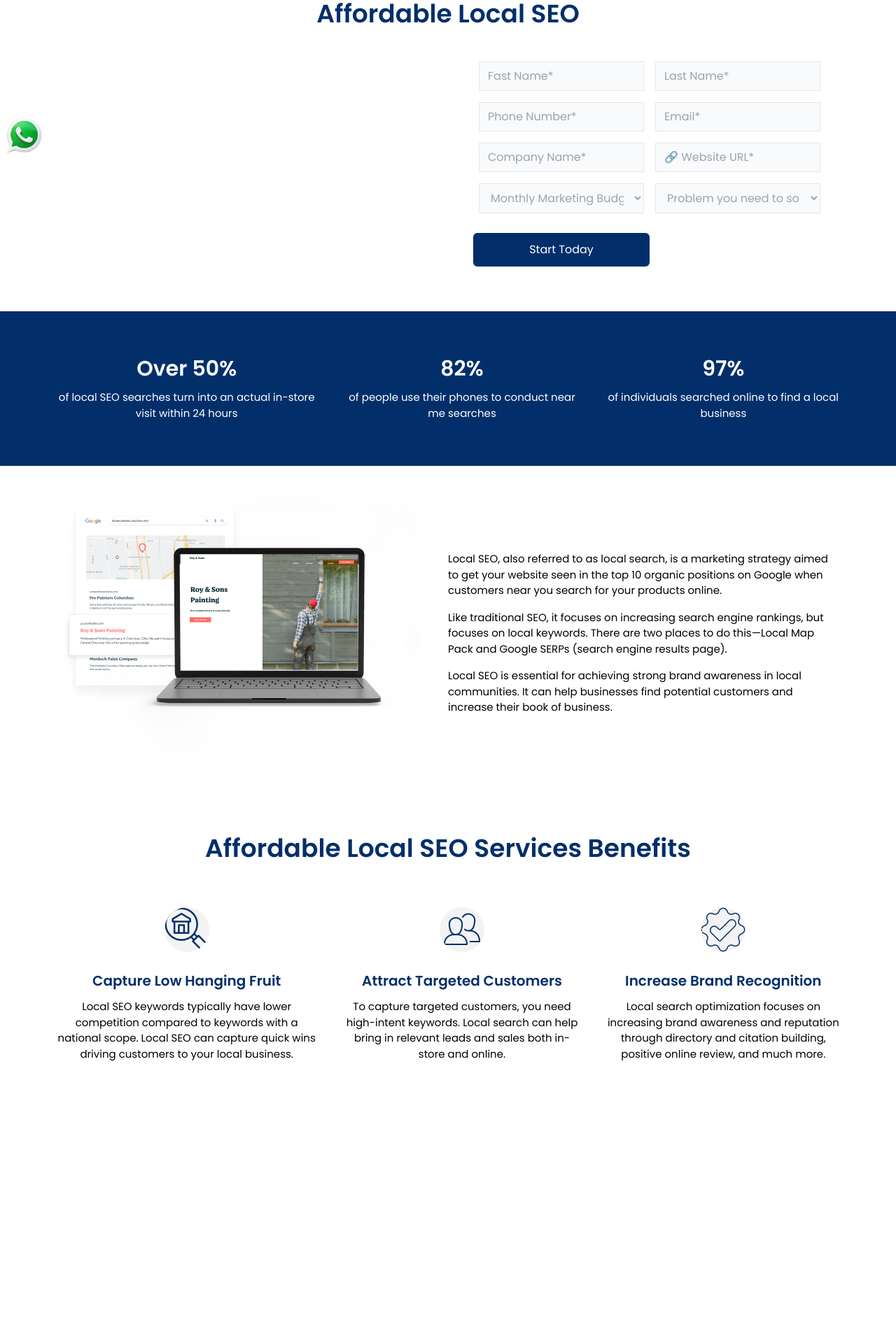
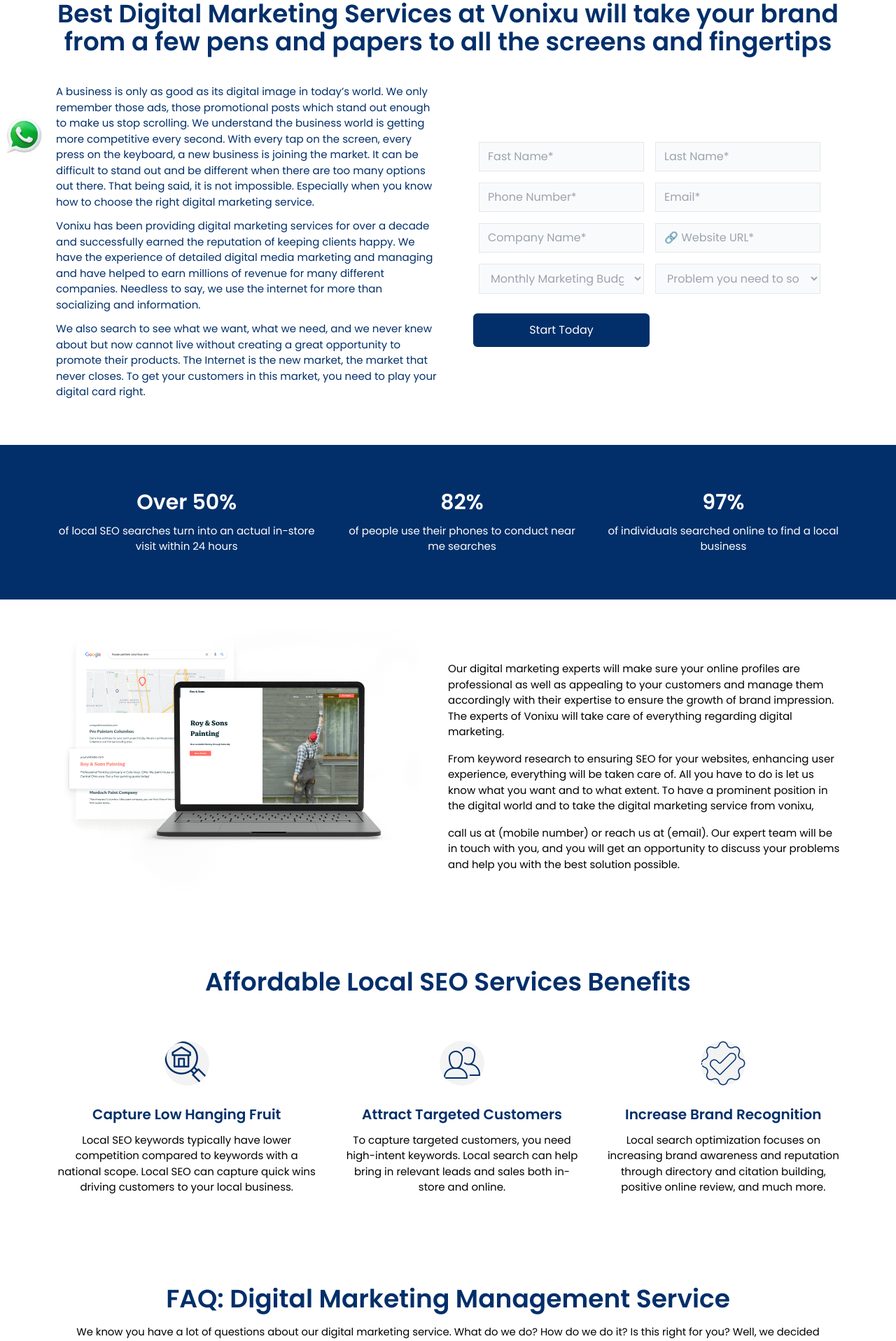
Before and after one commit to alamincoders/vonixu, a Next.js app: page /digitalMarketingService in a window 1280 px wide. Shown: the part 560-2477 px from the top of the page at 70% size. Built offline with nearby package versions, Linux system fonts and the light colour scheme; a small style sheet from the web is missing.

Commit message:
DigitalMarketingService content done

```diff
--- a/components/DigitalMarketing/DigitalMarketingService.jsx
+++ b/components/DigitalMarketing/DigitalMarketingService.jsx
@@ -14,11 +14,19 @@
 const DigitalMarketingService = () => {
   return (
     <>
-      <Banner title="VISER SEO Services: Rank on Search Engine & Drive Organic Traffic to Your Website" />
+      <Banner title="Digital Marketing Services Reach More Clients Online" />
       <SeoFormBanner
-        title="Affordable Local SEO"
-        p="Manta has ranked millions of local businesses in the top 10 of Google for over 20 years with our affordable local SEO services. We help businesses get found by a large local audience to increase both leads and sales. Learn how our local  SEO services can help you find new customers today!"
-        img={bImg}
+        title="Best Digital Marketing Services at Vonixu  will take your brand from a few pens and papers to all the screens and fingertips"
+        p1="A business is only as good as its digital image in today’s world. We only remember those ads, those promotional posts which stand out enough to make us stop scrolling.
+
+We understand the business world is getting more competitive every second. With every tap on the screen, every press on the keyboard, a new business is joining the market. It can be difficult to stand out and be different when there are too many options out there. That being said, it is not impossible. Especially when you know how to choose the right digital marketing service.
+"
+        p2="Vonixu has been providing digital marketing services for over a decade and successfully earned the reputation of keeping clients happy. We have the experience of detailed digital media marketing and managing and have helped to earn millions of revenue for many different companies.
+
+Needless to say, we use the internet for more than socializing and information.
+"
+        p3="We also search to see what we want, what we need, and we never knew about but now cannot live without creating a great opportunity to promote their products. The Internet is the new market, the market that never closes. To get your customers in this market, you need to play your digital card right.
+"
       />
       <OverPercent
         title1="Over 50%"
@@ -30,10 +38,15 @@
       />
       <WhatSEO
         img={seo}
-        title="What is Affordable Local SEO?"
-        p1="Local SEO, also referred to as local search, is a marketing strategy aimed to get your website seen in the top 10 organic positions on Google  when customers near you search for your products online."
-        p2=" Like traditional SEO, it focuses on increasing search engine rankings, but focuses on local keywords. There are two places to do this—Local Map Pack and Google SERPs (search engine results page)."
-        p3=" Local SEO is essential for achieving strong brand awareness in local communities. It can help businesses find potential customers and increase their book of business."
+        p1="Our digital marketing experts will make sure your online profiles are professional as well as appealing to your customers and manage them accordingly with their expertise to ensure the growth of brand impression.
+
+The experts of Vonixu will take care of everything regarding digital marketing.
+"
+        p2="  From keyword research to ensuring SEO for your websites, enhancing user experience, everything will be taken care of. All you have to do is let us know what you want and to what extent.
+
+To have a prominent position in the digital world and to take the digital marketing service from vonixu,
+"
+        p3=" call us at (mobile number)  or reach us at  (email). Our expert team will be in touch with you, and you will get an opportunity to discuss your problems and help you with the best solution possible."
       />
       <SEOBenefits
         title1="Affordable Local SEO Services Benefits "
@@ -45,30 +58,45 @@
         p3=" Local search optimization focuses on increasing brand awareness and reputation through directory and citation building, positive online  review, and much more."
       />{" "}
       <ServiceFAQ
-        que1=""
-        que2=""
-        que3=""
-        que4=""
-        que5=""
-        que6=""
-        que7=""
-        que8=""
-        que9=""
-        que10=""
-        que11=""
-        que12=""
-        ans1=""
-        ans2=""
-        ans3=""
-        ans4=""
-        ans5=""
-        ans6=""
-        ans7=""
-        ans8=""
-        ans9=""
-        ans10=""
-        ans11=""
-        ans12=""
+        title="FAQ: Digital Marketing Management Service"
+        p="We know you have a lot of questions about our digital marketing service. What do we do? How do we do it? Is this right for you? Well, we decided instead of making you wait for our replies, we would keep the answers for all the frequently asked questions ready for you.
+"
+        que1="What is Digital Marketing?"
+        que2="Is Digital Marketing Right for My Business?"
+        que3="How Much Will This Cost Me?"
+        que4="How Is This Service Going to Help My Brand?"
+        que5="What Are the Services Vonixu Provides Under Digital Marketing Services?"
+        que6="How Long Have You Been Providing Digital Marketing and Management Services?"
+        que7="How Often Would You Post?"
+        que8="How Long Will It Take For You to Build Me An Online Reputation?"
+        que9="Do You Only Provide Short-term Services?"
+        que10="What Makes You Different From the Other Digital Marketing Services?"
+        que11="How often does Vonixu provide progress reports?"
+        ans1="Digital marketing is marketing for your online presence. This could be for your website or blog or social media accounts. Many techniques and strategies are followed in digital marketing to get the best outcome from digital marketing. Email marketing, social media marketing, PPC, content marketing are a few of the things that are included in digital marketing."
+        ans2="If your target customers are the people who use the internet and are at least moderately active on social media platforms, our experts can work on generating revenue and help your business grow."
+        ans3="We have different digital marketing and management service packages for different types of businesses. Each of these packages offers a diverse range of features to meet your needs. Most of our packages are affordable, so you have nothing to worry about.
+
+Check out our packages to know how much it costs to do digital marketing for your company. Contact us for an initial discussion with our experts. They will give you all the information you need to know and help you to choose the right package. Call us at ( number)  or send us an email at  (email).
+"
+        ans4="The digital platform is the new news hub for most people. People don’t just use it daily but hourly. They shop for different things from different pages and websites. If you can build and maintain an influential profile that people can trust, then prospective customers will find you to be reputable and dependable when visiting your digital profile. This will increase your online engagement and improve your brand image as well as its popularity.
+
+Our services will ensure your online presence is updated and have fresh content regularly for all the potential customers out there. Our service will work closely on building the reputation of your business by taking the necessary steps.
+"
+        ans5="We provide email marketing, PPC, content marketing, SEO for websites, social media management, online reputation management, YouTube marketing, branding, and communications. In other words, we are the one-stop for all your digital marketing services.
+
+Usually, our clients require services for their Websites, Google, Facebook, Instagram, Twitter, Linkedin, etc. That being said, our services can cover more social accounts if you want us to.
+
+Contact us for an initial discussion with our experts. They will give you all the information you need to know and help you to choose the right package. We also offer a customized package option for you.
+"
+        ans6="We have been in this industry for over a decade now, and we have successfully earned a great reputation through our work of never letting any of our clients go unhappy with our work in a very short time. We have been providing our services to over 100 clients from over 51 countries around the world, and we plan on expanding more and more every day."
+        ans7="The duration may differ based on the state of your profile. That being said, it usually takes us 30-45 days before you can see development. It might take less or more than 30-45 days. However, we guarantee that you will see development through our services."
+        ans8="The duration may differ based on the state of your profile. That being said, it usually takes us 30-45 days before you can see development. It might take less or more than 30-45 days. However, we guarantee that you will see development through our services."
+        ans9="Yes, of course, you should know that we have been providing short-term as well as long-term digital marketing and management services for more than years now. If you like our services and want to continue digital marketing on your digital platforms, then we can also work on your digital platforms regularly. To know more details about our services, contact us through our online support. "
+        ans10="If we have to tell you how we are different, we will remind you that we have worked with different big companies for many years; we give the responsibility of each of our clients’ profiles to our 30+ in-house professionals; we provide quality services at an affordable price.
+
+All that aside, we can guarantee you that if you choose us as your digital marketing service provider, we will be generating revenue through digital marketing for you with our award-winning strategies. To know more details about our services, contact us for an initial discussion with our experts.
+"
+        ans11="We usually provide a report of our services at the end of the month, but as every business is different, we even provide weekly reports when necessary. It also depends on the package you purchase and if you are asking for a long-term or short-term service. To know more details about our services, contact us for an initial discussion with our experts. For further queries, you can send us an email at (Email) ."
       />
     </>
   );
```
